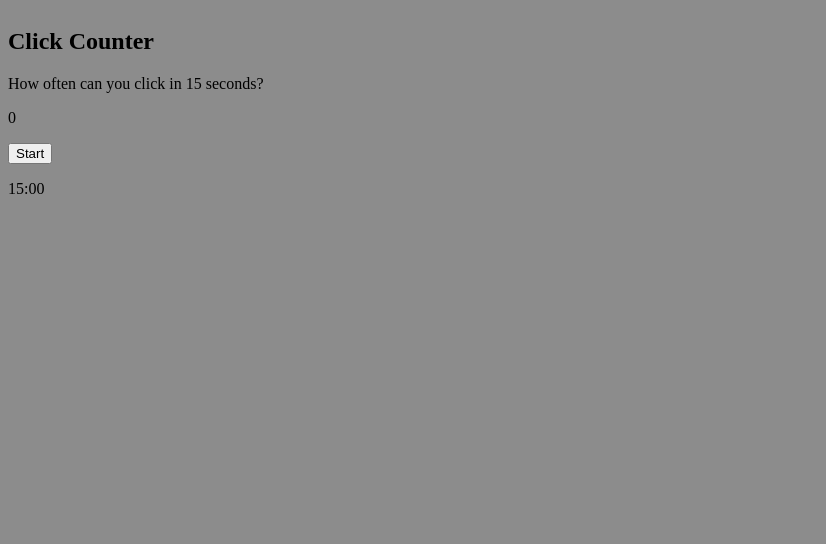
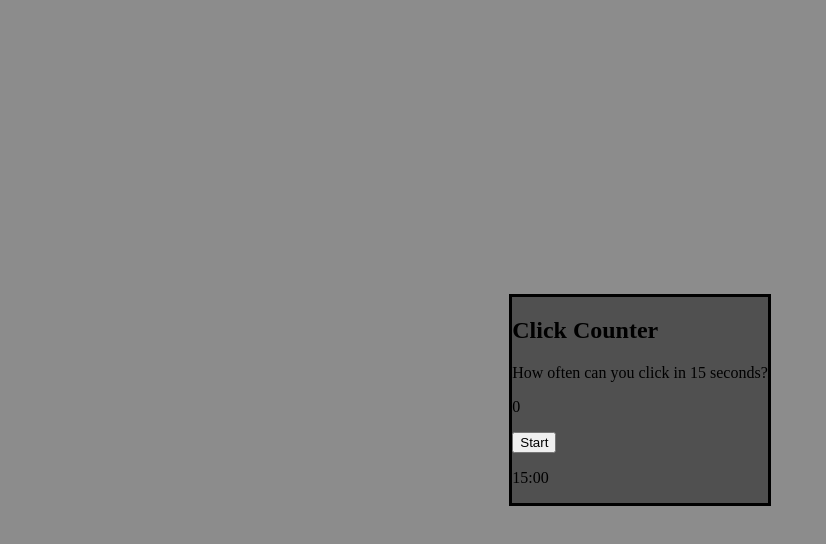
Before and after one commit to josh2481/clickcounter, a plain HTML site: page index.html in a window 1280 px wide. Shown: the whole page, without its empty margins (0-826 px from the left). Drawn offline with Linux system fonts and the light colour scheme.

Commit message:
fixed bug with the class

```diff
--- a/style.css
+++ b/style.css
@@ -1,10 +1,14 @@
 body {
     display: flex;
+    justify-content: center;
     align-items: center;
     background-color: #8c8c8c;
+    height: 100vh;
+    margin: 0;
 }
 
-content {
+.content {
     border: solid;
     background-color: #505050;
+
 }
```
